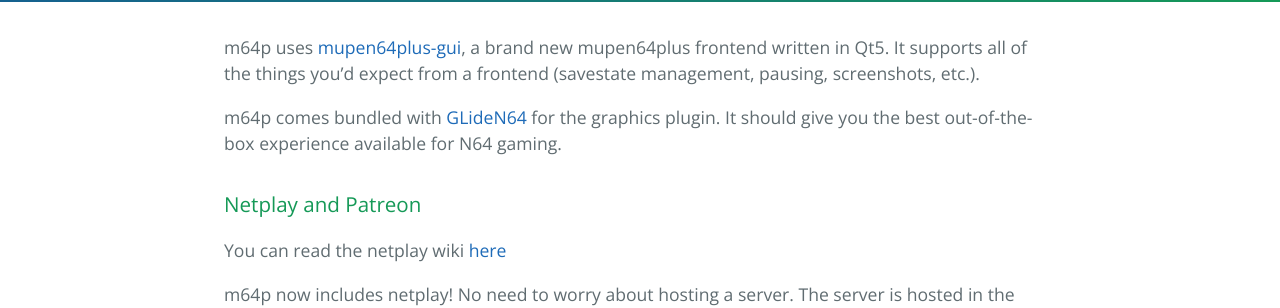
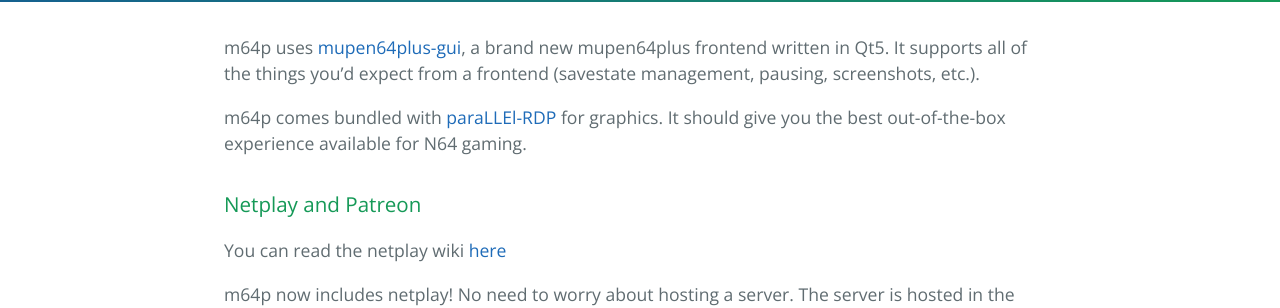
Before and after one commit to m64p/m64p.github.io, a Jekyll site: the page built from index.md, in a window 1280 px wide. Shown: the part 381-689 px from the top of the page. Built offline with Jekyll 4.4.1, drawn with Linux system fonts in a browser that asks for light colours.

Commit message:
Update index.md

```diff
--- a/index.md
+++ b/index.md
@@ -4,7 +4,7 @@ layout: default
 
 m64p uses [mupen64plus-gui](https://github.com/m64p/mupen64plus-gui), a brand new mupen64plus frontend written in Qt5. It supports all of the things you'd expect from a frontend (savestate management, pausing, screenshots, etc.).
 
-m64p comes bundled with [GLideN64](https://github.com/gonetz/GLideN64) for the graphics plugin. It should give you the best out-of-the-box experience available for N64 gaming.
+m64p comes bundled with [paraLLEl-RDP](https://github.com/Themaister/parallel-rdp) for graphics. It should give you the best out-of-the-box experience available for N64 gaming.
 
 ### Netplay and Patreon ###
 
```
